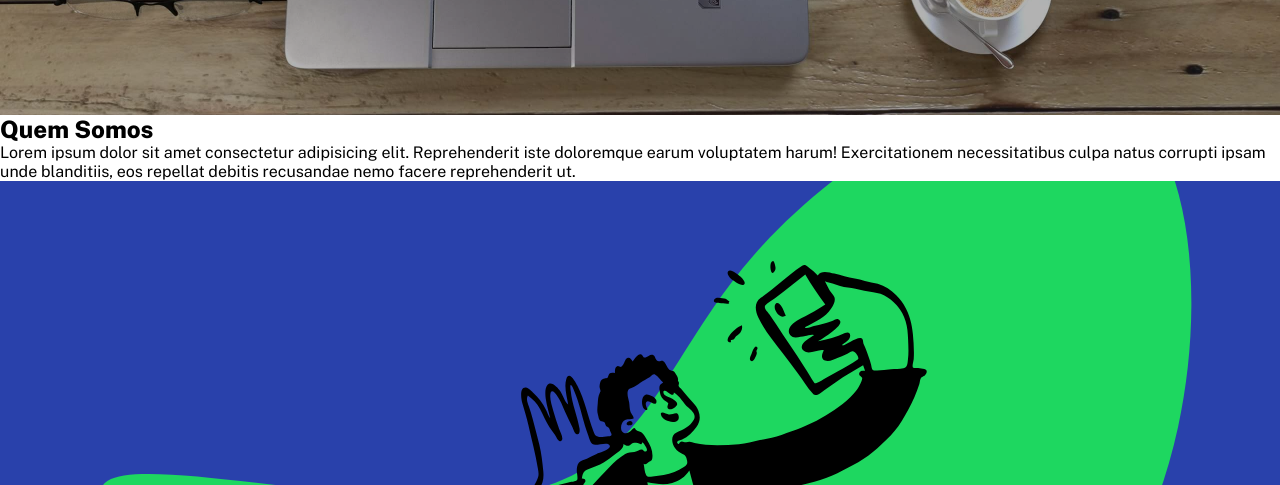
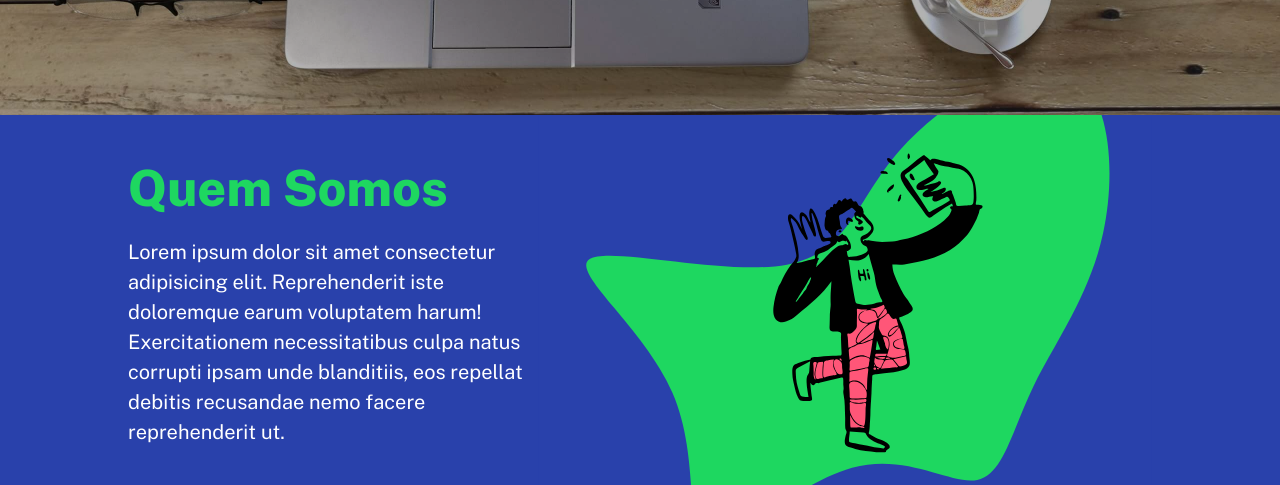
Before and after one commit to AdrianoMoreira86/landing-page-project-mapdev, a plain HTML site: page index.html in a window 1280 px wide. Shown: the part 710-1195 px from the top of the page. Drawn offline with nearby package versions, Linux system fonts and the light colour scheme.

Commit message:
style quem-somos

```diff
--- a/src/css/style.css
+++ b/src/css/style.css
@@ -145,6 +145,43 @@ html {
 
 /* Painel */
 
+
+/* Quem Somos */
+.quem-somos {
+    background-color: #2941ab;
+}
+
+.quem-somos .conteudo{
+    display: flex;
+    align-items: center;
+    padding: 0 10%;
+
+}
+
+.quem-somos .conteudo .informacoes{
+    width: 40%;
+}
+
+.quem-somos .conteudo .imagem{
+    width: 60%;
+}
+
+.quem-somos .conteudo .informacoes .titulo{
+    font-size: 50px;
+    color: #1ED760;
+    margin-bottom: 20px;
+}
+
+.quem-somos .conteudo .informacoes .texto{
+    font-size: 20px;
+    line-height: 1.5;
+    color: #fff;
+    font-weight: 400;
+}
+
+
+/* Quem Somos */
+
 /* Footer */
 
 /* Footer */
```
